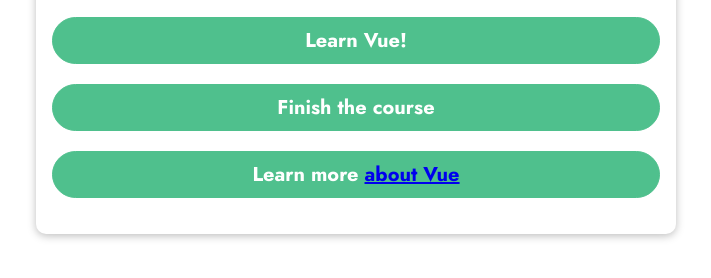
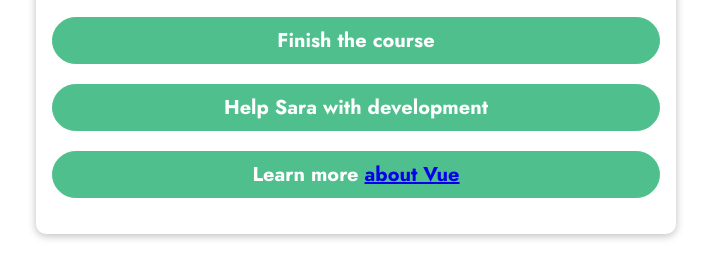
Before and after one commit to ARGunawan/Vue_Project_1, a plain HTML site: page index.html in a window 1280 px wide. Shown: the part 286-564 px from the top of the page, without its empty margins (284-995 px from the left). Drawn offline with nearby package versions, Linux system fonts and the light colour scheme.

Commit message:
edited for learning new vue data binding features

```diff
--- a/app.js
+++ b/app.js
@@ -2,6 +2,8 @@
     data(){
         return{
             courseGoal: "Finish the course",
+            courseGoalA: "Finish the course",
+            courseGoalB: "Help Sara with development",
             vueLink: "https://vuejs.org/"
         };
     },
@@ -9,10 +11,10 @@
         outputGoal(){
             const randomNumber = Math.random();
             if (randomNumber < 0.5){
-                return "Learn Vue!";
+                return this.courseGoalA;
             }
             else{
-                return "Master Vue!";
+                return this.courseGoalB;
             }
         }
     }
--- a/index.html
+++ b/index.html
@@ -18,8 +18,8 @@
     </header>
     <section id="user-goal">
       <h2>My Course Goal</h2>
-      <p>{{ outputGoal() }}</p>
-      <p>{{ courseGoal }}</p>
+      <p v-html ="courseGoalA"></p>
+      <p>{{ courseGoalB }}</p>
       <p>
         Learn more
         <a v-bind:href ="vueLink">about Vue</a>
```
